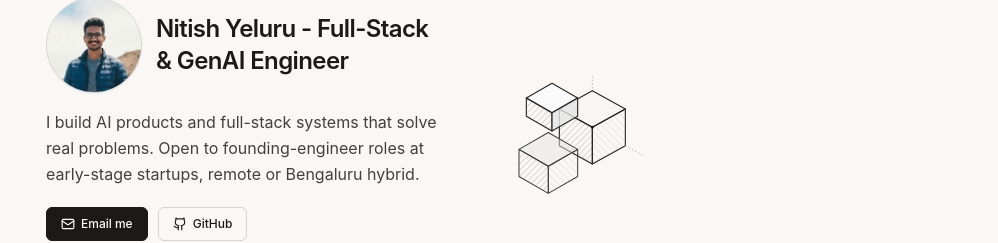
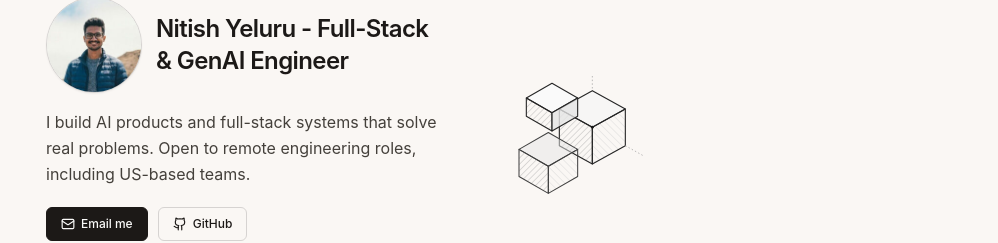
Before and after one commit to Nitish-1303/Yeluru-Nitish, a Next.js app: page / in a window 1280 px wide. Shown: the part 100-343 px from the top of the page, without its empty margins (282-1280 px from the left). Built offline with nearby package versions, Linux system fonts and the light colour scheme; no server answers.

Commit message:
Align hero availability line

```diff
--- a/src/components/Hero.tsx
+++ b/src/components/Hero.tsx
@@ -50,8 +50,8 @@ export function Hero() {
 
           <p className="text-sm sm:text-base text-stone-700 leading-relaxed font-normal">
             I build AI products and full-stack systems that solve real
-            problems. Open to founding-engineer roles at early-stage startups,
-            remote or Bengaluru hybrid.
+            problems. Open to remote engineering roles, including US-based
+            teams.
           </p>
 
           {/* Primary actions */}
```
